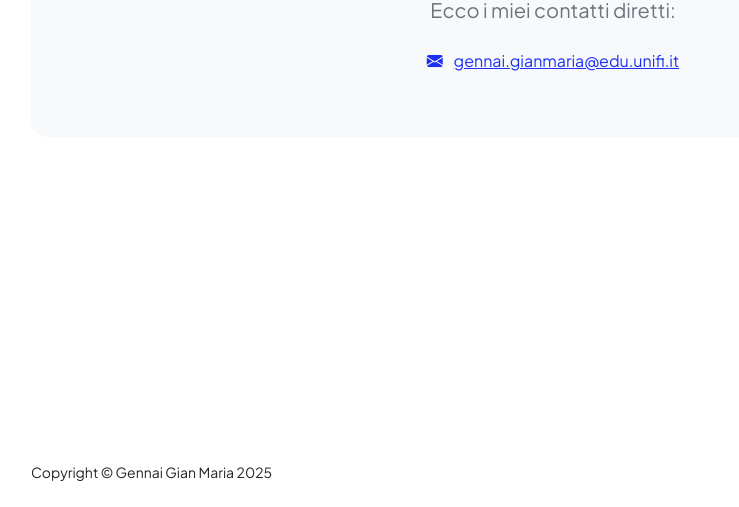
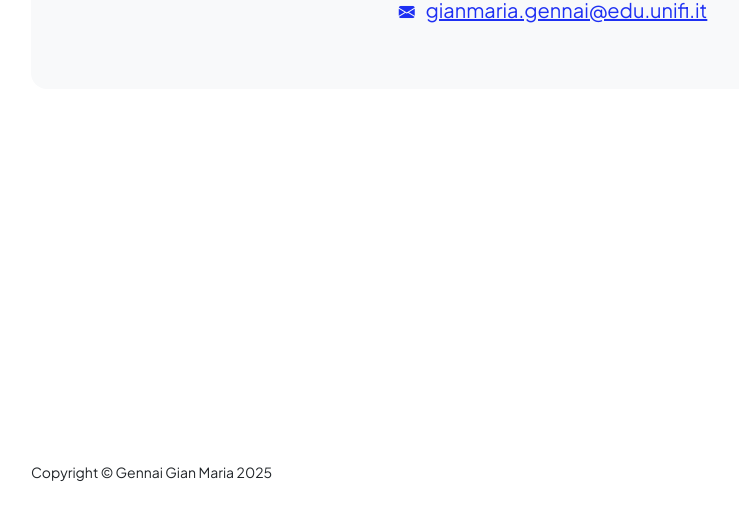
Before and after one commit to GennaiG00/MyPage, a plain HTML site: page contact.html in a window 1280 px wide. Shown: the part 293-800 px from the top of the page, without its empty margins (87-826 px from the left). Drawn offline with nearby package versions, Linux system fonts and the light colour scheme.

Commit message:
Update contact.html

```diff
--- a/contact.html
+++ b/contact.html
@@ -34,12 +34,11 @@
                     <i class="bi bi-envelope"></i>
                 </div>
                 <h1 class="fw-bolder">Get in touch</h1>
-                <p class="lead fw-normal text-muted mb-4">Ecco i miei contatti diretti:</p>
 
                 <!-- SOLO Email e Numero di telefono -->
                 <div class="mb-3">
                     <i class="bi bi-envelope-fill me-2 text-primary"></i>
-                    <a href="mailto:tuamail@example.com">gennai.gianmaria@edu.unifi.it</a>
+                    <a href="mailto:gianmaria.gennai@edu.unifi.com" style="font-size: 20px">gianmaria.gennai@edu.unifi.it</a>
                 </div>
             </div>
         </div>
```
